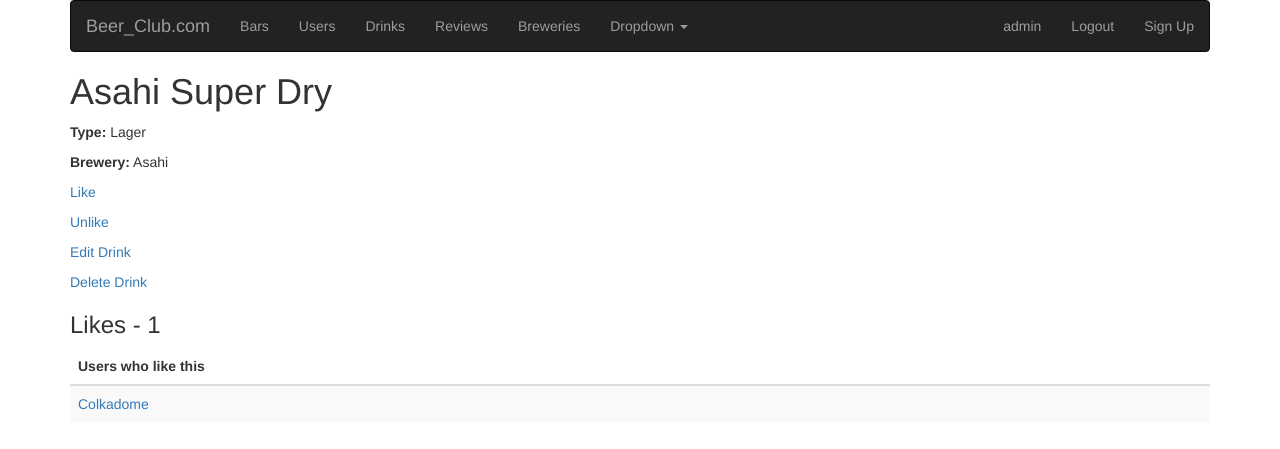
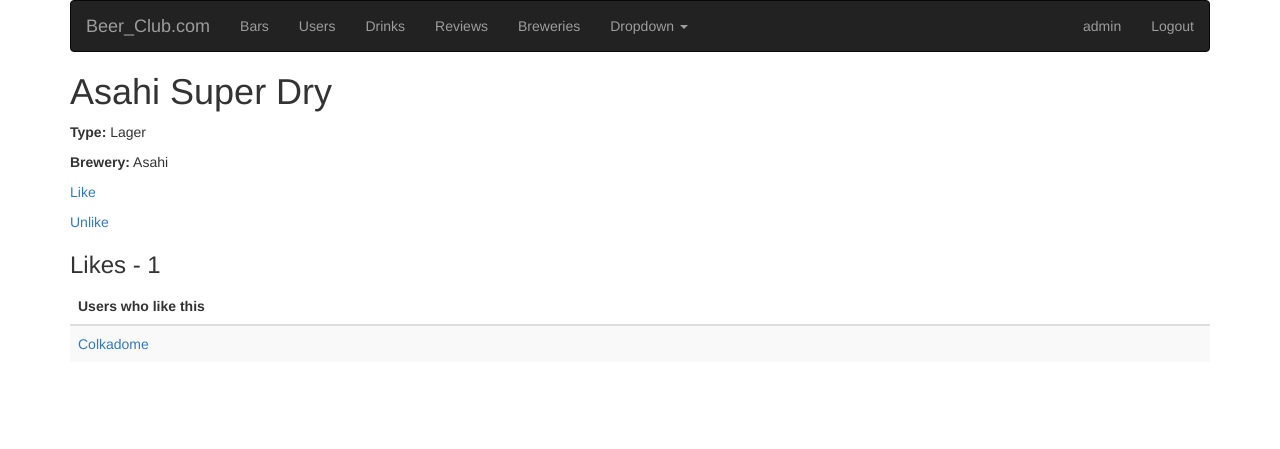
Before and after one commit to goingpaper/project, a Django app: page /drink/1/ in a window 1280 px wide. Shown: the top 449 px of the page. Run offline with Django 3.2, Linux system fonts and the light colour scheme; a user stored in the database is signed in; data comes from the database, SQL or seed files in the repository; both versions use the stored data as it was after the commit; parts of the project's set-up code (start-up, migrations or seed data) failed here and were passed over; some libraries are stand-ins or nearby versions.

Commit message:
users cannot edit or delete general data

```diff
--- a/project/barreviews/templates/barreviews/base.html
+++ b/project/barreviews/templates/barreviews/base.html
@@ -47,7 +47,9 @@
                     <li><a href="{% url 'barreviews:user' user.id %}">{{user.username}}</a></li>
                     <li><a href="{% url 'barreviews:logout' %}">Logout</a></li>
                     {% endif %}
+					{% if not user.is_active %}
                     <li><a href="#">Sign Up</a></li>
+					{% endif %}
                 </ul>
             </div><!-- /.navbar-collapse -->
         </nav>
--- a/project/barreviews/templates/barreviews/drink.html
+++ b/project/barreviews/templates/barreviews/drink.html
@@ -13,14 +13,6 @@
 </p>
 <p>
 <a href="{% url 'barreviews:drink_unlike' drink.id %}">Unlike</a>
-</p>
-{% endif %}
-{% if user.is_staff %}
-<p>
-<a href="{% url 'barreviews:drink_edit' drink.id %}">Edit Drink</a>
-</p>
-<p>
-<a href="{% url 'barreviews:drink_delete' drink.id %}">Delete Drink</a>
 </p>
 {% endif %}
 
--- a/project/barreviews/templates/barreviews/user.html
+++ b/project/barreviews/templates/barreviews/user.html
@@ -1,9 +1,6 @@
 {% extends 'barreviews/base.html' %}
 {% block content %}
     <h1>{{ usertemp }}</h1>
-	{% if user == usertemp %}
-	<h2><a href="{% url 'barreviews:logout' %}">Logout</a></h2>
-	{% endif %}
     <p>
         <strong>First Name:</strong> {{ usertemp.first_name }}
     </p>
--- a/project/barreviews/views.py
+++ b/project/barreviews/views.py
@@ -29,25 +29,6 @@ def auth_view(request):
 	else:
 		# Show an error page
 		return HttpResponseRedirect("/accounts/invalid/")
-
-def drink_like(request, pk):
-	instance = Drink.objects.get(pk=pk)
-	existing = LikesBeer.objects.filter(drink=instance, user=request.user).count()
-	if request.user.is_authenticated() and existing==0:
-		like = LikesBeer.objects.create_like(request.user, instance)
-		return redirect('barreviews:drink', pk=instance.id)
-	else:
-		return redirect('barreviews:drink', pk=instance.id)
-
-def drink_unlike(request, pk):
-	instance = Drink.objects.get(pk=pk)
-	existing = LikesBeer.objects.filter(drink=instance, user=request.user).count()
-	if request.user.is_authenticated() and existing==1:
-		like = LikesBeer.objects.get(drink=instance.pk, user=request.user)
-		like.delete()
-		return redirect('barreviews:drink', pk=instance.id)
-	else:
-		return redirect('barreviews:drink', pk=instance.id)
 
 def loggedin(request):
     return render_to_response('loggedin.html',
@@ -172,6 +153,25 @@ def drink_delete(request, pk):
 	instance.delete()
 	return redirect('barreviews:drinks')
 
+def drink_like(request, pk):
+	instance = Drink.objects.get(pk=pk)
+	existing = LikesBeer.objects.filter(drink=instance, user=request.user).count()
+	if request.user.is_authenticated() and existing==0:
+		like = LikesBeer.objects.create_like(request.user, instance)
+		return redirect('barreviews:drink', pk=instance.id)
+	else:
+		return redirect('barreviews:drink', pk=instance.id)
+
+def drink_unlike(request, pk):
+	instance = Drink.objects.get(pk=pk)
+	existing = LikesBeer.objects.filter(drink=instance, user=request.user).count()
+	if request.user.is_authenticated() and existing==1:
+		like = LikesBeer.objects.get(drink=instance.pk, user=request.user)
+		like.delete()
+		return redirect('barreviews:drink', pk=instance.id)
+	else:
+		return redirect('barreviews:drink', pk=instance.id)
+
 class UserView(generic.DetailView):
 	model = User
 	template_name = 'barreviews/user.html'
@@ -253,7 +253,6 @@ class BreweriesView(generic.ListView):
 	context_object_name = 'breweries'
 
 	def get_queryset(self):
-		#return (x for x in range(0,1)) #
 		return Brewery.objects.all()
 
 class BreweryView(generic.DetailView):
```
Also changed, not shown: project/barreviews/templates/barreviews/brewery.html (+0 -8 lines), project/barreviews/models.py (line endings or trailing spaces), project/project.sqlite3.
